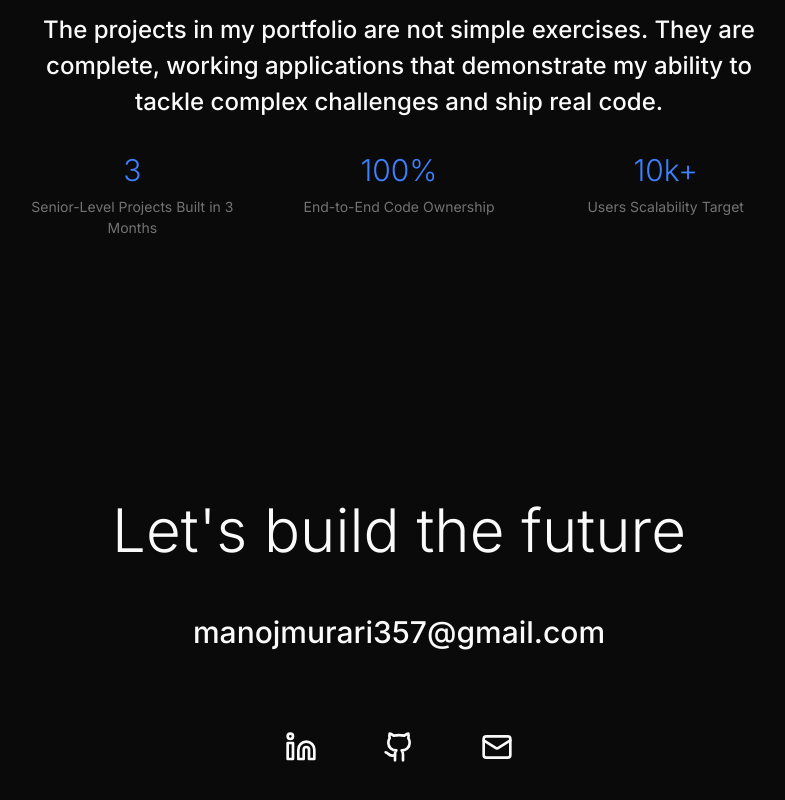
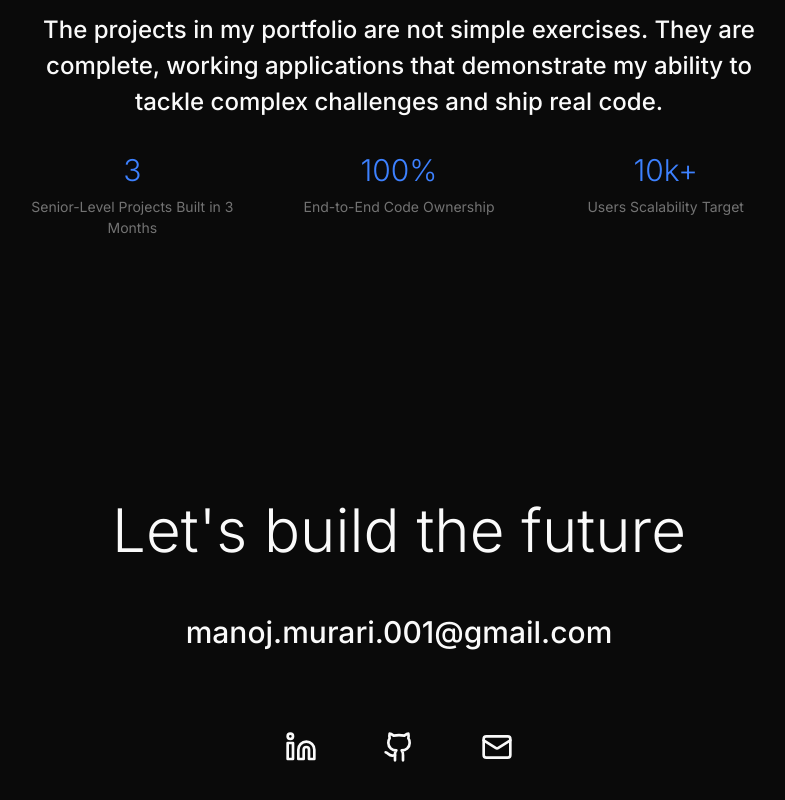
Before and after one commit to Manoj-Murari/My-Portfolio, a React (Vite) app: page / in a window 1280 px wide. Shown: the part 3877-4677 px from the top of the page, without its empty margins (241-1026 px from the left). Built offline with nearby package versions, Linux system fonts and the light colour scheme; the HTML template or start-up script is replaced by a standard one.

Commit message:
Update Contact Info

```diff
--- a/src/components/Contact.tsx
+++ b/src/components/Contact.tsx
@@ -9,10 +9,10 @@ const Contact = () => {
         </h2>
 
         <a
-          href="mailto:manojmurari357@gmail.com"
+          href="mailto:manoj.murari.001@gmail.com"
           className="text-2xl md:text-3xl text-light-primary hover:text-accent-primary transition-colors duration-300 underline-reveal mb-16 inline-block fade-in font-medium"
         >
-          manojmurari357@gmail.com
+          manoj.murari.001@gmail.com
         </a>
 
         <div className="flex justify-center gap-8 fade-in">
@@ -27,7 +27,7 @@ const Contact = () => {
           </a>
 
           <a
-            href="https://github.com/manojmurari"
+            href="https://github.com/Manoj-Murari/"
             target="_blank"
             rel="noopener noreferrer"
             className="svg-animate p-4 hover:bg-accent-primary/10 hover:text-accent-primary rounded-full transition-all duration-300 border border-transparent hover:border-accent-primary/20"
@@ -37,7 +37,7 @@ const Contact = () => {
           </a>
 
           <a
-            href="mailto:manojmurari357@gmail.com"
+            href="mailto:manoj.murari.001@gmail.com"
             className="svg-animate p-4 hover:bg-accent-primary/10 hover:text-accent-primary rounded-full transition-all duration-300 border border-transparent hover:border-accent-primary/20"
             aria-label="Send Email"
           >
```
